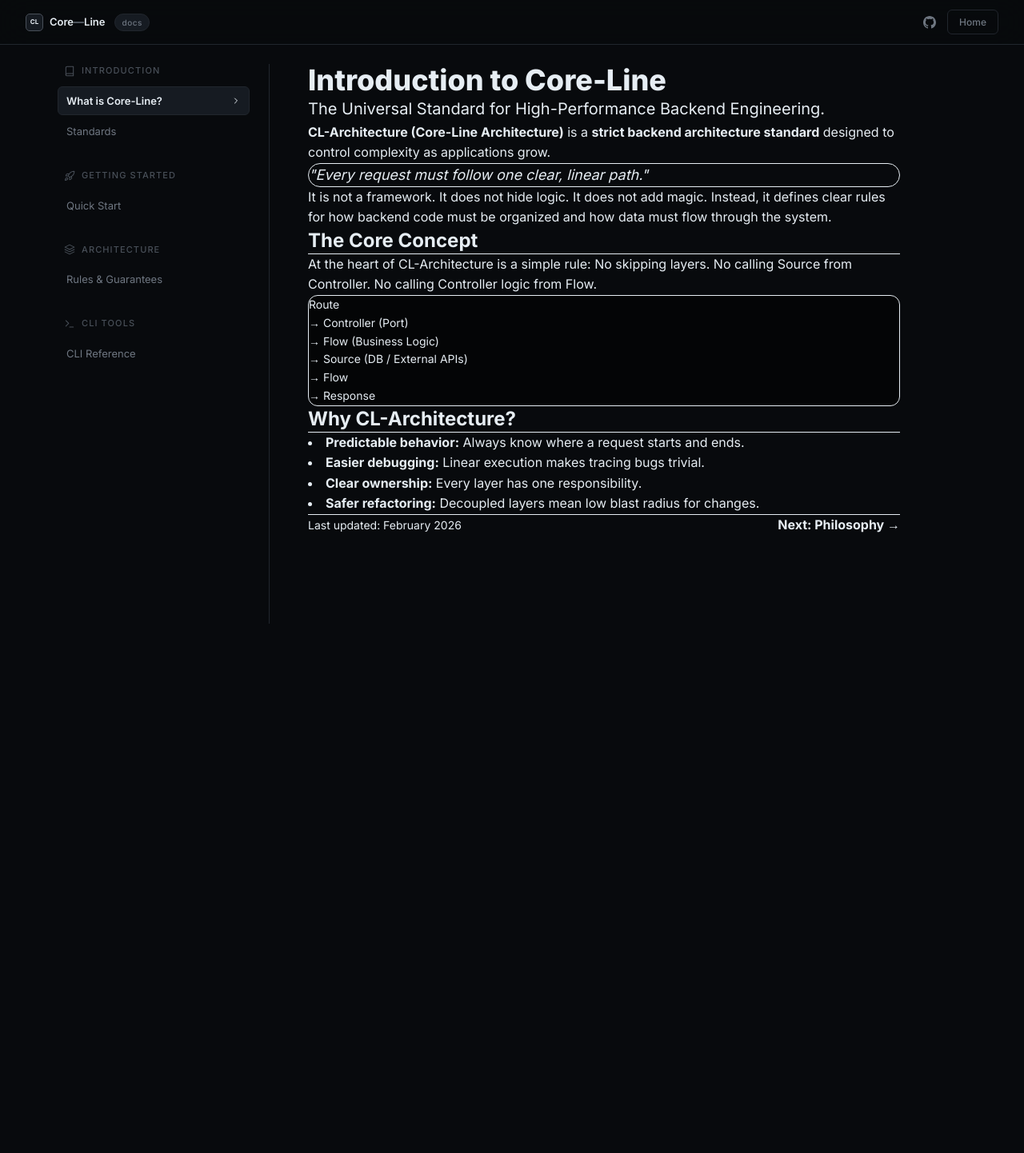
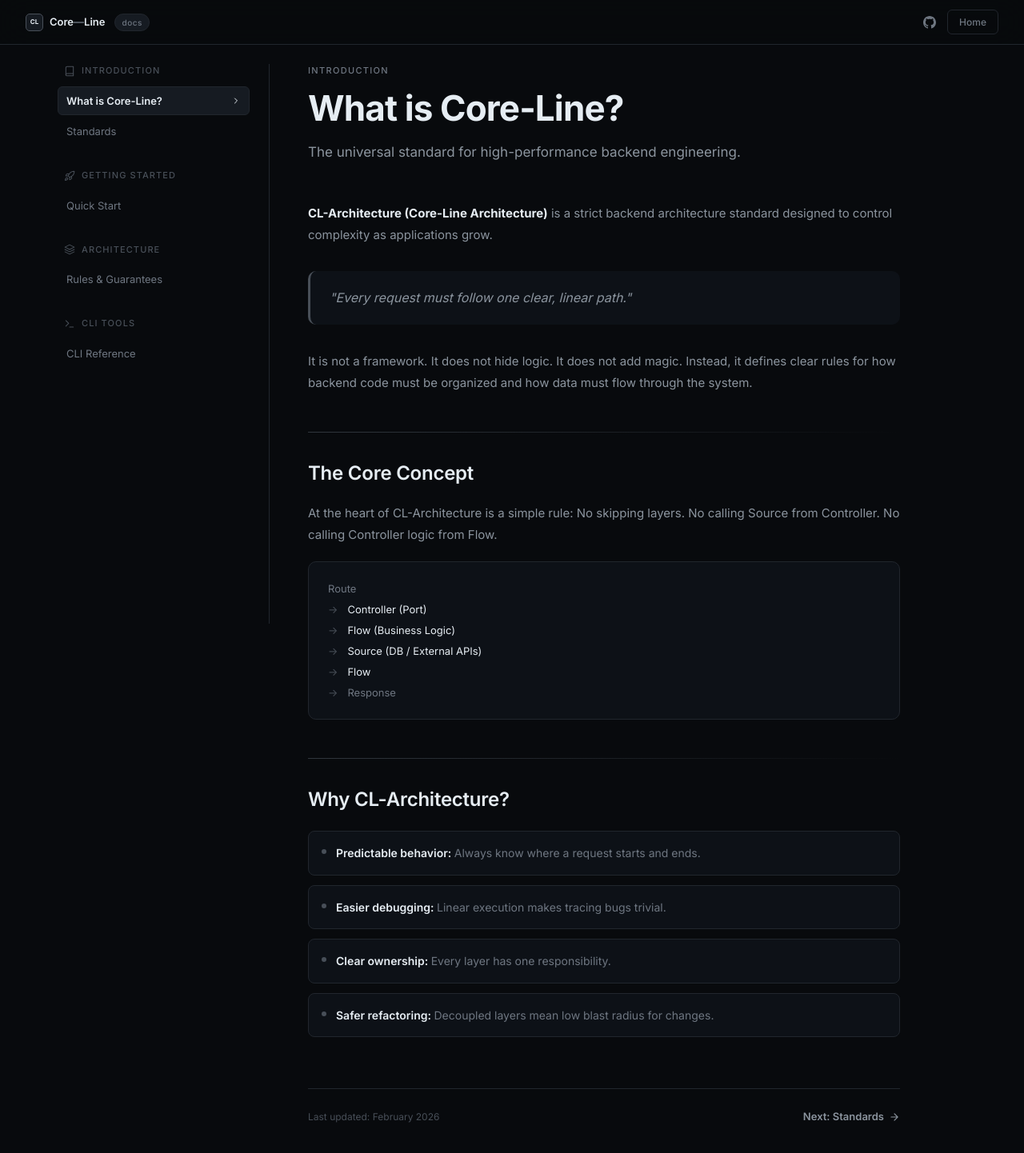
Before and after one commit to coreline-architecture/website, a Next.js app: page /docs in a window 1280 px wide. Shown: the top 1442 px of the page at 80% size. Before the commit the page ends 840 px from the top, so only its background shows below. Built offline with nearby package versions, Linux system fonts and the light colour scheme.

Commit message:
feat(docs): recreate introduction page with landing page design system

```diff
--- a/src/app/docs/page.tsx
+++ b/src/app/docs/page.tsx
@@ -1,58 +1,223 @@
+"use client";
+
 import { DocLayout } from "@/components/layout/DocLayout";
+import { motion } from "framer-motion";
+
+/* ============================================================
+   ICONS
+   ============================================================ */
+const IconArrowRight = () => (
+    <svg width="14" height="14" viewBox="0 0 24 24" fill="none" stroke="currentColor" strokeWidth="2" strokeLinecap="round" strokeLinejoin="round">
+        <path d="M5 12h14M12 5l7 7-7 7" />
+    </svg>
+);
 
 export default function DocsPage() {
     return (
         <DocLayout>
-            <div className="space-y-8">
-                <header>
-                    <h1 className="text-4xl font-extrabold mb-4">Introduction to Core-Line</h1>
-                    <p className="text-xl text-muted leading-relaxed">
-                        The Universal Standard for High-Performance Backend Engineering.
+            {/* Header */}
+            <div style={{ marginBottom: "48px" }}>
+                <motion.div
+                    initial={{ opacity: 0, y: 16 }}
+                    animate={{ opacity: 1, y: 0 }}
+                    transition={{ duration: 0.5 }}
+                >
+                    <div style={{
+                        fontFamily: "var(--font-jetbrains-mono), monospace",
+                        fontSize: "0.6875rem",
+                        fontWeight: 500,
+                        letterSpacing: "0.12em",
+                        textTransform: "uppercase" as const,
+                        color: "var(--text-muted)",
+                        marginBottom: "12px",
+                    }}>
+                        Introduction
+                    </div>
+                    <h1 style={{
+                        fontFamily: "var(--font-poppins), sans-serif",
+                        fontSize: "clamp(2rem, 4vw, 2.75rem)",
+                        fontWeight: 700,
+                        lineHeight: 1.15,
+                        letterSpacing: "-0.02em",
+                        color: "var(--text-primary)",
+                        marginBottom: "16px",
+                    }}>
+                        What is Core-Line?
+                    </h1>
+                    <p style={{
+                        fontSize: "1.0625rem",
+                        lineHeight: 1.7,
+                        color: "var(--text-secondary)",
+                        maxWidth: "580px",
+                    }}>
+                        The universal standard for high-performance backend engineering.
                     </p>
-                </header>
+                </motion.div>
+            </div>
 
-                <section className="space-y-6">
-                    <p>
-                        <strong>CL-Architecture (Core-Line Architecture)</strong> is a <strong>strict backend architecture standard</strong> designed to control complexity as applications grow.
+            {/* Content */}
+            <motion.div
+                initial={{ opacity: 0, y: 20 }}
+                animate={{ opacity: 1, y: 0 }}
+                transition={{ duration: 0.5, delay: 0.15 }}
+                style={{ display: "flex", flexDirection: "column", gap: "32px" }}
+            >
+                <p style={{ fontSize: "0.9375rem", lineHeight: 1.8, color: "var(--text-secondary)" }}>
+                    <strong style={{ color: "var(--text-primary)" }}>CL-Architecture (Core-Line Architecture)</strong> is a
+                    strict backend architecture standard designed to control complexity as applications grow.
                 </p>
 
-                    <div className="p-6 rounded-2xl bg-primary/5 border border-primary/10 italic text-lg">
-                        "Every request must follow one clear, linear path."
+                {/* Quote block */}
+                <div style={{
+                    padding: "20px 24px",
+                    borderRadius: "10px",
+                    background: "var(--bg-surface)",
+                    borderLeft: "3px solid var(--border-strong)",
+                    fontStyle: "italic",
+                    fontSize: "1rem",
+                    lineHeight: 1.7,
+                    color: "var(--text-secondary)",
+                }}>
+                    &quot;Every request must follow one clear, linear path.&quot;
                 </div>
 
-                    <p>
+                <p style={{ fontSize: "0.9375rem", lineHeight: 1.8, color: "var(--text-secondary)" }}>
                     It is not a framework. It does not hide logic. It does not add magic.
-                        Instead, it defines clear rules for how backend code must be organized and how data must flow through the system.
+                    Instead, it defines clear rules for how backend code must be organized and
+                    how data must flow through the system.
                 </p>
 
-                    <h2 className="text-2xl font-bold mt-12 pb-2 border-b border-card-border">The Core Concept</h2>
-                    <p>
-                        At the heart of CL-Architecture is a simple rule: No skipping layers. No calling Source from Controller. No calling Controller logic from Flow.
+                {/* Section: The Core Concept */}
+                <div style={{ marginTop: "16px" }}>
+                    <div style={{
+                        height: "1px",
+                        background: "linear-gradient(90deg, var(--border-default), transparent)",
+                        marginBottom: "32px",
+                    }} />
+                    <h2 style={{
+                        fontFamily: "var(--font-poppins), sans-serif",
+                        fontSize: "1.5rem",
+                        fontWeight: 600,
+                        color: "var(--text-primary)",
+                        marginBottom: "16px",
+                        letterSpacing: "-0.01em",
+                    }}>
+                        The Core Concept
+                    </h2>
+                    <p style={{ fontSize: "0.9375rem", lineHeight: 1.8, color: "var(--text-secondary)", marginBottom: "20px" }}>
+                        At the heart of CL-Architecture is a simple rule: No skipping layers. No calling Source from Controller.
+                        No calling Controller logic from Flow.
                     </p>
 
-                    <div className="bg-black/50 p-6 rounded-xl border border-card-border font-mono text-sm leading-relaxed overflow-x-auto">
-                        Route <br />
-                        → Controller (Port) <br />
-                        → Flow (Business Logic) <br />
-                        → Source (DB / External APIs) <br />
-                        → Flow <br />
-                        → Response
+                    {/* Flow diagram */}
+                    <div style={{
+                        background: "var(--bg-surface)",
+                        border: "1px solid var(--border-muted)",
+                        borderRadius: "10px",
+                        padding: "20px 24px",
+                        fontFamily: "var(--font-jetbrains-mono), monospace",
+                        fontSize: "0.8125rem",
+                        lineHeight: 2,
+                        color: "var(--text-secondary)",
+                    }}>
+                        {["Route", "Controller (Port)", "Flow (Business Logic)", "Source (DB / External APIs)", "Flow", "Response"].map((step, i, arr) => (
+                            <div key={i} style={{ display: "flex", alignItems: "center", gap: "8px" }}>
+                                {i > 0 && <span style={{ color: "var(--text-faint)", marginRight: "4px" }}>-&gt;</span>}
+                                <span style={{
+                                    color: i === 0 || i === arr.length - 1 ? "var(--text-muted)" : "var(--text-primary)",
+                                }}>{step}</span>
+                            </div>
+                        ))}
+                    </div>
                 </div>
 
-                    <h2 className="text-2xl font-bold mt-12 pb-2 border-b border-card-border">Why CL-Architecture?</h2>
-                    <ul className="space-y-4 list-disc list-inside text-muted">
-                        <li><strong className="text-foreground">Predictable behavior:</strong> Always know where a request starts and ends.</li>
-                        <li><strong className="text-foreground">Easier debugging:</strong> Linear execution makes tracing bugs trivial.</li>
-                        <li><strong className="text-foreground">Clear ownership:</strong> Every layer has one responsibility.</li>
-                        <li><strong className="text-foreground">Safer refactoring:</strong> Decoupled layers mean low blast radius for changes.</li>
-                    </ul>
+                {/* Section: Why CL-Architecture */}
+                <div style={{ marginTop: "16px" }}>
+                    <div style={{
+                        height: "1px",
+                        background: "linear-gradient(90deg, var(--border-default), transparent)",
+                        marginBottom: "32px",
+                    }} />
+                    <h2 style={{
+                        fontFamily: "var(--font-poppins), sans-serif",
+                        fontSize: "1.5rem",
+                        fontWeight: 600,
+                        color: "var(--text-primary)",
+                        marginBottom: "20px",
+                        letterSpacing: "-0.01em",
+                    }}>
+                        Why CL-Architecture?
+                    </h2>
 
-                    <div className="flex justify-between items-center mt-20 pt-8 border-t border-card-border">
-                        <span className="text-sm text-muted">Last updated: February 2026</span>
-                        <a href="/docs/philosophy" className="text-primary font-bold hover:underline">Next: Philosophy →</a>
+                    <div style={{ display: "flex", flexDirection: "column", gap: "12px" }}>
+                        {[
+                            { title: "Predictable behavior", desc: "Always know where a request starts and ends." },
+                            { title: "Easier debugging", desc: "Linear execution makes tracing bugs trivial." },
+                            { title: "Clear ownership", desc: "Every layer has one responsibility." },
+                            { title: "Safer refactoring", desc: "Decoupled layers mean low blast radius for changes." },
+                        ].map((item, i) => (
+                            <div key={i} style={{
+                                display: "flex",
+                                alignItems: "flex-start",
+                                gap: "12px",
+                                padding: "14px 16px",
+                                borderRadius: "8px",
+                                background: "var(--bg-surface)",
+                                border: "1px solid var(--border-muted)",
+                                transition: "border-color 0.2s ease",
+                            }}
+                                onMouseEnter={(e) => (e.currentTarget.style.borderColor = "var(--border-default)")}
+                                onMouseLeave={(e) => (e.currentTarget.style.borderColor = "var(--border-muted)")}
+                            >
+                                <div style={{
+                                    width: "6px", height: "6px",
+                                    borderRadius: "50%",
+                                    background: "var(--text-faint)",
+                                    flexShrink: 0,
+                                    marginTop: "8px",
+                                }} />
+                                <div>
+                                    <span style={{ fontWeight: 600, color: "var(--text-primary)", fontSize: "0.875rem" }}>{item.title}: </span>
+                                    <span style={{ color: "var(--text-muted)", fontSize: "0.875rem" }}>{item.desc}</span>
                                 </div>
-                </section>
                             </div>
+                        ))}
+                    </div>
+                </div>
+
+                {/* Footer navigation */}
+                <div style={{
+                    marginTop: "32px",
+                    paddingTop: "24px",
+                    borderTop: "1px solid var(--border-muted)",
+                    display: "flex",
+                    justifyContent: "space-between",
+                    alignItems: "center",
+                }}>
+                    <span style={{
+                        fontSize: "0.75rem",
+                        color: "var(--text-faint)",
+                        fontFamily: "var(--font-jetbrains-mono), monospace",
+                    }}>
+                        Last updated: February 2026
+                    </span>
+                    <a
+                        href="/docs/standards"
+                        style={{
+                            display: "inline-flex", alignItems: "center", gap: "6px",
+                            fontSize: "0.8125rem",
+                            fontWeight: 600,
+                            color: "var(--text-secondary)",
+                            textDecoration: "none",
+                            transition: "color 0.2s ease",
+                        }}
+                        onMouseEnter={(e) => (e.currentTarget.style.color = "var(--text-primary)")}
+                        onMouseLeave={(e) => (e.currentTarget.style.color = "var(--text-secondary)")}
+                    >
+                        Next: Standards <IconArrowRight />
+                    </a>
+                </div>
+            </motion.div>
         </DocLayout>
     );
 }
```
Lines whose indentation alone changed are shown as unchanged.
